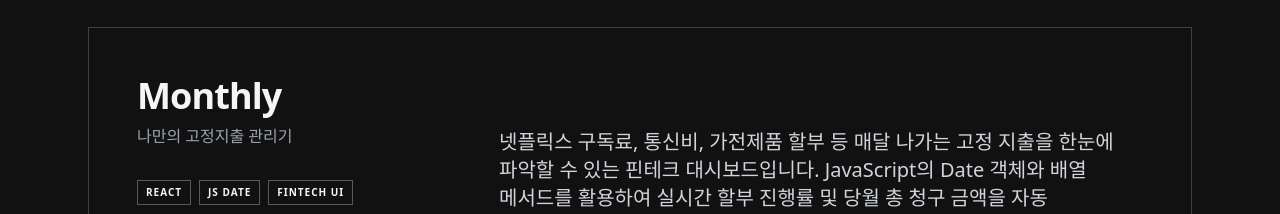
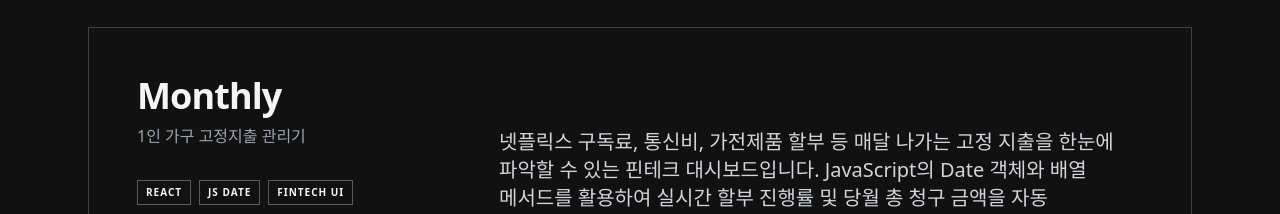
Before and after one commit to kimyvwol-beep/portfolio, a React app: page / in a window 1280 px wide. Shown: the part 980-1194 px from the top of the page. Built offline with nearby package versions, Linux system fonts and the light colour scheme; the HTML template or start-up script is replaced by a standard one.

Commit message:
Update App.jsx

```diff
--- a/src/App.jsx
+++ b/src/App.jsx
@@ -115,18 +115,18 @@ export default function App() {
             {/* 프로젝트 1: Monthly */}
             <div className="reveal-slice group border border-white/20 hover:border-white p-8 md:p-12 flex flex-col md:flex-row gap-10 bg-[#111111] relative overflow-hidden transition-all duration-300 cursor-default">
 
-              {/* 🔥 해결 완료: 투명도(Opacity) 기반의 100% 안전한 호버 서사 패널 */}
+              {/* 🔥 내용이 업그레이드된 개발 과정 오버레이 패널 */}
               <div className="absolute inset-0 bg-white text-black p-8 md:p-12 flex flex-col justify-center opacity-0 pointer-events-none group-hover:opacity-100 group-hover:pointer-events-auto transition-opacity duration-500 z-30">
                 <span className="text-xs font-bold tracking-widest text-gray-400 uppercase mb-2">Behind the Scenes</span>
-                <h4 className="text-2xl font-black mb-4">Monthly 개발 서사</h4>
+                <h4 className="text-2xl font-black mb-4">Monthly 개발 과정</h4>
                 <p className="text-sm md:text-base text-gray-800 leading-relaxed font-medium break-keep">
-                  원래는 대규모 3D 공간 시뮬레이터를 기획했으나, 브라우저 환경의 렌더링 한계와 현재 리소스상의 스펙을 냉정하게 판단하여 과감히 프로젝트를 피벗(Pivot)했습니다. 화려한 겉모습 대신 실생활의 가계 경제 불편함을 해결하는 '본질'에 집중했습니다. JavaScript의 날짜 연산 메커니즘을 짚어보며 정밀한 할부 회차 계산기 기능을 완성했고, 데이터 정제를 통해 주니어로서 구현할 수 있는 가장 탄탄하고 완성도 높은 핀테크 서비스를 도출해 냈습니다.
+                  처음에는 '1인 독립 가구'를 위한 3D 공간 시뮬레이터를 기획했으나, 브라우저 렌더링 한계와 리소스 스펙을 냉정하게 판단하여 과감히 프로젝트를 피벗(Pivot)했습니다. 대신 자취생들이 실생활에서 가장 흔하게 겪는 어려움인 '넷플릭스 구독료, 통신비, 가전제품 할부 등 파편화된 고정 지출 관리'라는 본질적인 문제 해결에 집중했습니다. JavaScript의 Date 객체를 깊이 있게 활용해 현재 날짜 기준의 정밀한 할부 회차 계산 로직을 직접 구현했으며, 1인 가구의 예산 관리를 돕는 직관적이고 탄탄한 핀테크 대시보드로 완성했습니다.
                 </p>
               </div>
 
               <div className="w-full md:w-1/3 relative z-10">
                 <h3 className="text-3xl md:text-4xl font-black mb-2 tracking-tight">Monthly</h3>
-                <p className="text-gray-400 mb-8 font-medium">나만의 고정지출 관리기</p>
+                <p className="text-gray-400 mb-8 font-medium">1인 가구 고정지출 관리기</p>
                 <div className="flex flex-wrap gap-2 mb-10">
                   <span className="text-[10px] uppercase tracking-widest font-bold border border-white/30 px-2 py-1">React</span>
                   <span className="text-[10px] uppercase tracking-widest font-bold border border-white/30 px-2 py-1">JS Date</span>
@@ -151,10 +151,9 @@ export default function App() {
             {/* 프로젝트 2: TaskFlow */}
             <div className="reveal-slice group border border-white/20 hover:border-white p-8 md:p-12 flex flex-col md:flex-row gap-10 bg-[#111111] relative overflow-hidden transition-all duration-300 cursor-default">
 
-              {/* 🔥 해결 완료: 투명도(Opacity) 기반의 100% 안전한 호버 서사 패널 */}
               <div className="absolute inset-0 bg-white text-black p-8 md:p-12 flex flex-col justify-center opacity-0 pointer-events-none group-hover:opacity-100 group-hover:pointer-events-auto transition-opacity duration-500 z-30">
                 <span className="text-xs font-bold tracking-widest text-gray-400 uppercase mb-2">Behind the Scenes</span>
-                <h4 className="text-2xl font-black mb-4">TaskFlow 개발 서사</h4>
+                <h4 className="text-2xl font-black mb-4">TaskFlow 개발 과정</h4>
                 <p className="text-sm md:text-base text-gray-800 leading-relaxed font-medium break-keep">
                   리액트의 상태 구조와 데이터의 흐름, 컴포넌트 생명주기를 완벽하게 다져보기 위해 기획한 첫 칸반보드 프로젝트입니다. 외부 라이브러리에 의존하지 않고 HTML5 순정 Drag & Drop API를 직접 제어하는 과정에서 브라우저별 좌표 드롭 오작동 버그를 마주했고, 이벤트 커스텀 핸들러를 구축해 이를 극복했습니다. LocalStorage 연동을 통해 새로고침 후에도 일정이 유지되는 데이터 지속성까지 고려하며, 프론트엔드가 갖춰야 할 웹의 핵심 기본기를 꽉 채워 구현했습니다.
                 </p>
```
